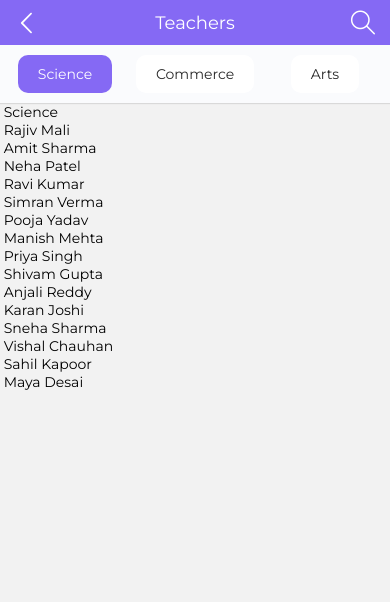
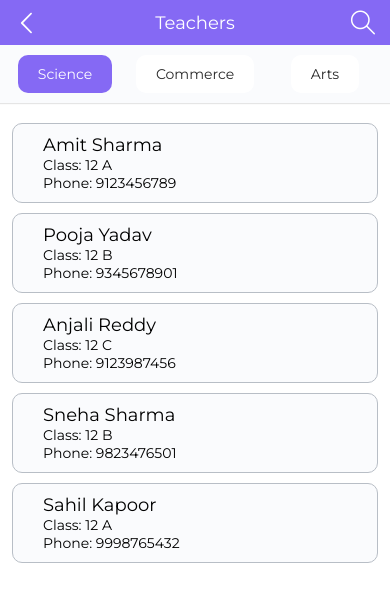
Before and after one commit to DarshanS162/NVM-MS, a React Native app in the folder NVM-MS/: screen /Teachers in a window 390 px wide. Shown: the top 602 px of the page. Built offline with nearby package versions, Linux system fonts and the light colour scheme; grey boxes are pictures that could not be loaded.

Commit message:
fixed teachers list ui

```diff
--- a/NVM-MS/src/screens/principal/TeachersList.js
+++ b/NVM-MS/src/screens/principal/TeachersList.js
@@ -1,4 +1,4 @@
-import { View, Text, SafeAreaView, StyleSheet, FlatList } from 'react-native'
+import { View, Text, SafeAreaView, StyleSheet, FlatList, Image, TouchableOpacity } from 'react-native'
 import React, { useState } from 'react'
 import CustomSearchBar from '../../customComponents/CustomSearchBar'
 import { COLORS, customStyle } from '../../custom/styles';
@@ -9,7 +9,96 @@ const Tab = createMaterialTopTabNavigator();
 const TeachersList = ({ navigation }) => {
   const [searchActive, setSearchActive] = useState(false);
   const [searchText, setSearchText] = useState(false);
-  const [teachersList, setTeachersList] = useState([
+  const [sciTeachersList, setSciTeachersList] = useState([
+
+    {
+      "id": 2,
+      "fullName": "Amit Sharma",
+      "class": "12",
+      "division": "A",
+      "faculty": "Science",
+      "phoneNumber": "9123456789"
+    },
+    {
+      "id": 6,
+      "fullName": "Pooja Yadav",
+      "class": "12",
+      "division": "B",
+      "faculty": "Science",
+      "phoneNumber": "9345678901"
+    },
+    {
+      "id": 10,
+      "fullName": "Anjali Reddy",
+      "class": "12",
+      "division": "C",
+      "faculty": "Science",
+      "phoneNumber": "9123987456"
+    },
+    {
+      "id": 12,
+      "fullName": "Sneha Sharma",
+      "class": "12",
+      "division": "B",
+      "faculty": "Science",
+      "phoneNumber": "9823476501"
+    },
+    {
+      "id": 14,
+      "fullName": "Sahil Kapoor",
+      "class": "12",
+      "division": "A",
+      "faculty": "Science",
+      "phoneNumber": "9998765432"
+    },
+  ]
+  );
+  const [comTeachersList, setComTeachersList] = useState([
+
+    {
+      "id": 3,
+      "fullName": "Neha Patel",
+      "class": "12",
+      "division": "B",
+      "faculty": "Commerce",
+      "phoneNumber": "9988776655"
+    },
+    {
+      "id": 5,
+      "fullName": "Simran Verma",
+      "class": "12",
+      "division": "A",
+      "faculty": "Commerce",
+      "phoneNumber": "9234567890"
+    },
+
+    {
+      "id": 9,
+      "fullName": "Shivam Gupta",
+      "class": "12",
+      "division": "B",
+      "faculty": "Commerce",
+      "phoneNumber": "9876123456"
+    },
+    {
+      "id": 13,
+      "fullName": "Vishal Chauhan",
+      "class": "12",
+      "division": "C",
+      "faculty": "Commerce",
+      "phoneNumber": "9456789234"
+    },
+    {
+      "id": 15,
+      "fullName": "Maya Desai",
+      "class": "12",
+      "division": "B",
+      "faculty": "Commerce",
+      "phoneNumber": "9212345678"
+    }
+  ]
+  );
+  const [artsTeachersList, setArtsTeachersList] = useState([
     {
       "id": 1,
       "fullName": "Rajiv Mali",
@@ -19,44 +108,12 @@ const TeachersList = ({ navigation }) => {
       "phoneNumber": "9876543210"
     },
     {
-      "id": 2,
-      "fullName": "Amit Sharma",
-      "class": "12",
-      "division": "A",
-      "faculty": "Science",
-      "phoneNumber": "9123456789"
-    },
-    {
-      "id": 3,
-      "fullName": "Neha Patel",
-      "class": "12",
-      "division": "B",
-      "faculty": "Commerce",
-      "phoneNumber": "9988776655"
-    },
-    {
       "id": 4,
       "fullName": "Ravi Kumar",
       "class": "12",
       "division": "C",
       "faculty": "Arts",
       "phoneNumber": "9456123456"
-    },
-    {
-      "id": 5,
-      "fullName": "Simran Verma",
-      "class": "12",
-      "division": "A",
-      "faculty": "Commerce",
-      "phoneNumber": "9234567890"
-    },
-    {
-      "id": 6,
-      "fullName": "Pooja Yadav",
-      "class": "12",
-      "division": "B",
-      "faculty": "Science",
-      "phoneNumber": "9345678901"
     },
     {
       "id": 7,
@@ -75,22 +132,6 @@ const TeachersList = ({ navigation }) => {
       "phoneNumber": "8765432109"
     },
     {
-      "id": 9,
-      "fullName": "Shivam Gupta",
-      "class": "12",
-      "division": "B",
-      "faculty": "Commerce",
-      "phoneNumber": "9876123456"
-    },
-    {
-      "id": 10,
-      "fullName": "Anjali Reddy",
-      "class": "12",
-      "division": "C",
-      "faculty": "Science",
-      "phoneNumber": "9123987456"
-    },
-    {
       "id": 11,
       "fullName": "Karan Joshi",
       "class": "12",
@@ -98,41 +139,9 @@ const TeachersList = ({ navigation }) => {
       "faculty": "Arts",
       "phoneNumber": "9786123456"
     },
-    {
-      "id": 12,
-      "fullName": "Sneha Sharma",
-      "class": "12",
-      "division": "B",
-      "faculty": "Science",
-      "phoneNumber": "9823476501"
-    },
-    {
-      "id": 13,
-      "fullName": "Vishal Chauhan",
-      "class": "12",
-      "division": "C",
-      "faculty": "Commerce",
-      "phoneNumber": "9456789234"
-    },
-    {
-      "id": 14,
-      "fullName": "Sahil Kapoor",
-      "class": "12",
-      "division": "A",
-      "faculty": "Science",
-      "phoneNumber": "9998765432"
-    },
-    {
-      "id": 15,
-      "fullName": "Maya Desai",
-      "class": "12",
-      "division": "B",
-      "faculty": "Commerce",
-      "phoneNumber": "9212345678"
-    }
+
   ]
   )
-
   const handlesubmit = () => {
 
   };
@@ -140,15 +149,21 @@ const TeachersList = ({ navigation }) => {
 
   };
 
+
   const renderItems = ({ item }) => {
     return (
-      <View>
-        <CustomTextAndInput type="text"> {item.fullName}</CustomTextAndInput>
-
-      </View>
+      <TouchableOpacity style={styles.itemContainer}>
+        <Image source={{ uri: "https://inventorymanagementdev.s3.us-east-1.amazonaws.com/defaultProfileImage.jpg" }} height={80} width={80} style={styles.image} />
+        <View style={{flex:1}}>
+         <CustomTextAndInput type="text" style={{fontSize:18}}>{item.fullName}</CustomTextAndInput>
+          <View>
+            <CustomTextAndInput type="text">Class: {item.class} {item.division}</CustomTextAndInput>
+            <CustomTextAndInput type="text">Phone: {item.phoneNumber}</CustomTextAndInput>
+          </View>
+        </View>
+      </TouchableOpacity>
     );
   }
-
 
   return (
     <SafeAreaView style={customStyle.container}>
@@ -182,48 +197,65 @@ const TeachersList = ({ navigation }) => {
               <CustomTextAndInput type="text" style={[styles.label, { color: focused ? "#ffffff" : "#292929" }]}>{route.name}</CustomTextAndInput>
             </View>
           ),
-        })}
-        sceneContainerStyle={{
-          backgroundColor: "red",
-          paddingTop: 100,
-        }}>
+        })}>
+
         <Tab.Screen name="Science">
           {() => (
-            <View>
-              <CustomTextAndInput type="text"> Science</CustomTextAndInput>
+
               <FlatList
-              data={teachersList}
-              renderItem={renderItems}
+                data={sciTeachersList}
+                renderItem={renderItems}
+                showsVerticalScrollIndicator={false}
+                contentContainerStyle={styles.flatlistStyle}
               />
-            </View>
+
 
           )}
         </Tab.Screen>
         <Tab.Screen name="Commerce">
           {() => (
-            <View>
-              <CustomTextAndInput type="text"> Commerce</CustomTextAndInput>
               <FlatList
-              data={teachersList}
-              renderItem={renderItems}
-              />
-            </View>)}
+                data={comTeachersList}
+                renderItem={renderItems}
+                showsVerticalScrollIndicator={false}
+                contentContainerStyle={styles.flatlistStyle}
+              />)}
         </Tab.Screen>
         <Tab.Screen name="Arts">
           {() => (
-            <View>
-              <CustomTextAndInput type="text"> arts</CustomTextAndInput>
+
               <FlatList
-              data={teachersList}
-              renderItem={renderItems}
-              />
-            </View>)}
+                data={artsTeachersList}
+                renderItem={renderItems}
+                showsVerticalScrollIndicator={false}
+                contentContainerStyle={styles.flatlistStyle}
+              />)}
         </Tab.Screen>
       </Tab.Navigator>
     </SafeAreaView>
   )
 }
 const styles = StyleSheet.create({
+  itemContainer: {
+    flexDirection: "row",
+    padding: 10,
+    borderWidth: 0.5,
+    borderColor:"#B8BEC6",
+    gap:20,
+    backgroundColor:"#FAFBFD",
+    alignItems:"center",
+    borderRadius:10,
+  },
+  flatlistStyle: {
+    gap: 10,
+    padding: 12,
+    backgroundColor:"#FFFFFF",
+    paddingTop:20,
+    flex:1,
+  },
+  image:{
+    borderRadius:50
+  }
+});
 
-});
 export default TeachersList;
```
